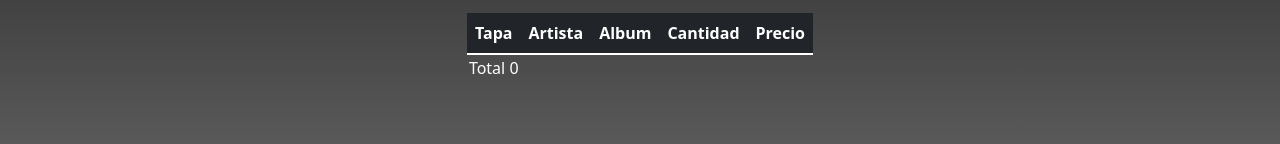
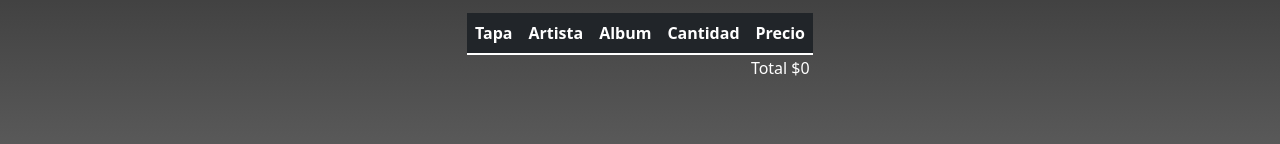
Before and after one commit to gleschevich/Vi-Commerce, a React (Vite) app in the folder eCommerce/: page /cart in a window 1280 px wide. Shown: the part 412-556 px from the top of the page. Built offline with nearby package versions, Linux system fonts and the light colour scheme.

Commit message:
Carrito hecho con eliminar item y cartWidget mostrando cantidad

```diff
--- a/eCommerce/src/components/cart/Cart.jsx
+++ b/eCommerce/src/components/cart/Cart.jsx
@@ -67,7 +67,11 @@ const Cart = (props) => {
         }
 
          <tfoot>
-           <td>Total {precioTotal}</td>
+           <td></td>
+           <td></td>
+           <td></td>
+           <td></td>
+           <td>Total ${precioTotal}</td>
         </tfoot>
      </table>
     </section>
```
